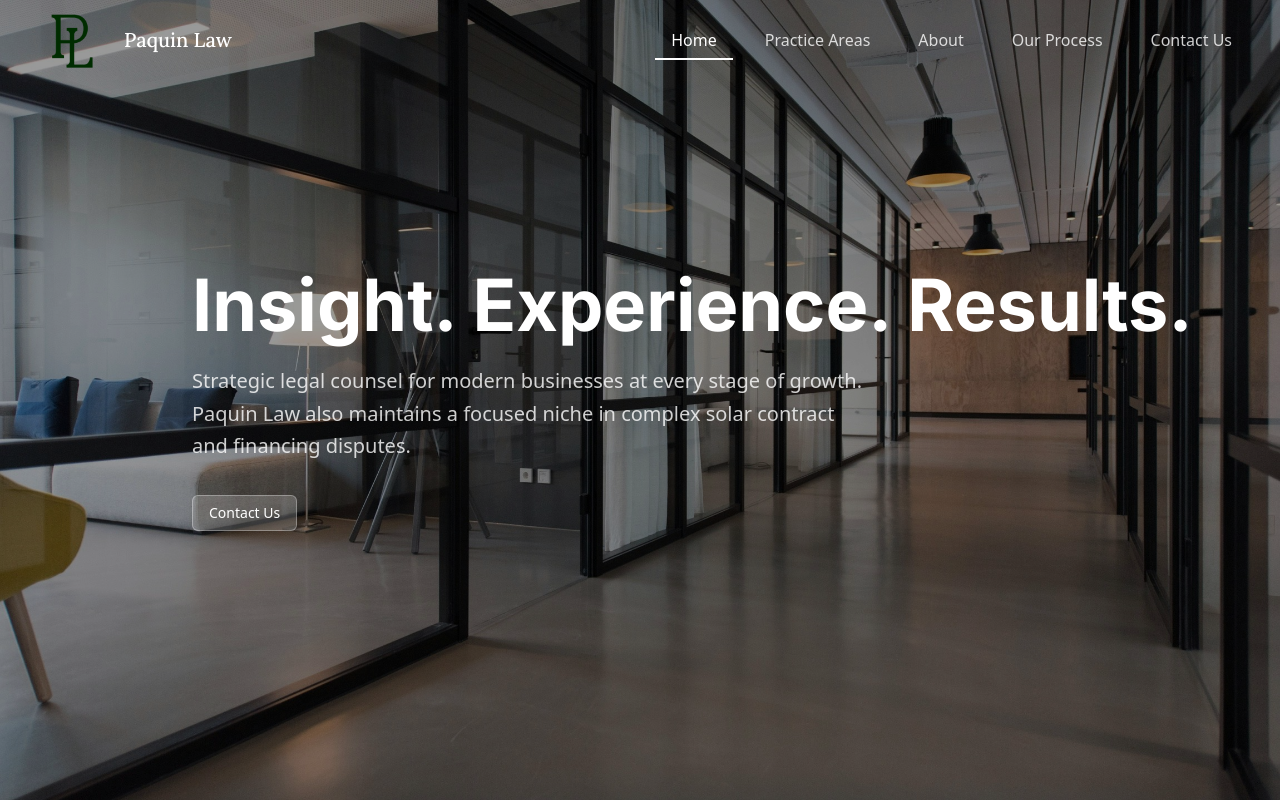
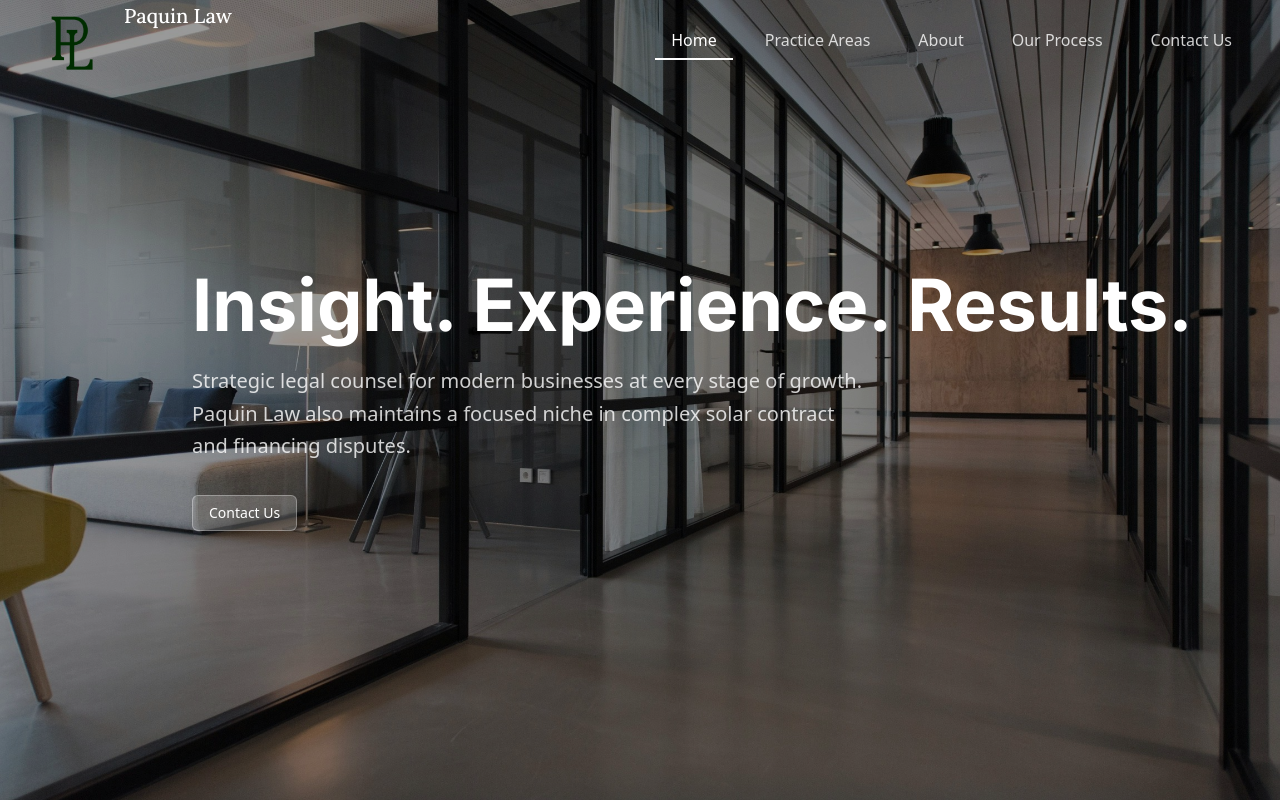
Before and after one commit to henrypaq/paquin-law-website, a Next.js app: page / in a window 1280 px wide. Shown: the top 800 px of the page. Built offline with nearby package versions, Linux system fonts and the light colour scheme.

Commit message:
Align logo top with header button text

```diff
--- a/components/Navbar.tsx
+++ b/components/Navbar.tsx
@@ -57,7 +57,7 @@ const Navbar = () => {
           <div className="flex-shrink-0">
             <button
               onClick={() => scrollToSection("#home")}
-              className="flex items-center space-x-3 transition-colors duration-300"
+              className="flex items-start space-x-3 transition-colors duration-300 pt-1"
             >
               <img
                 src={isScrolled ? "/light_logo.png" : "/dark_logo.png"}
```
